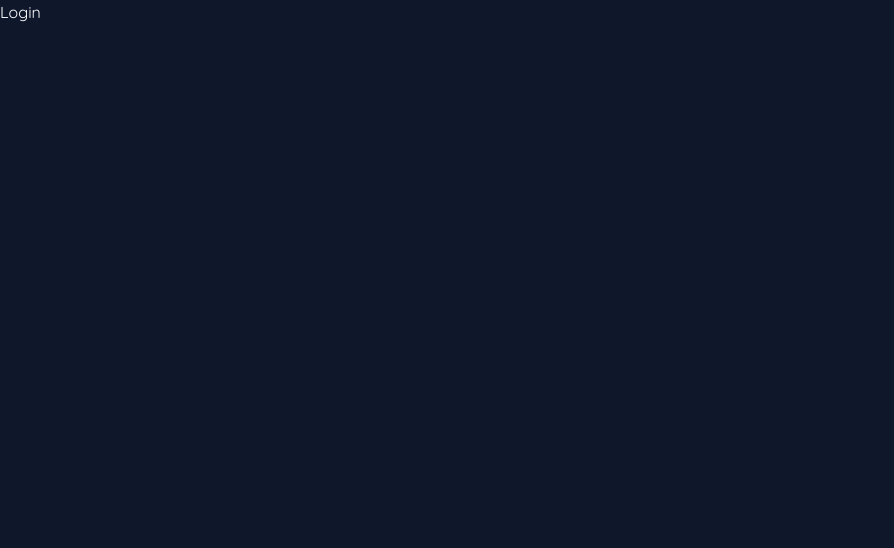
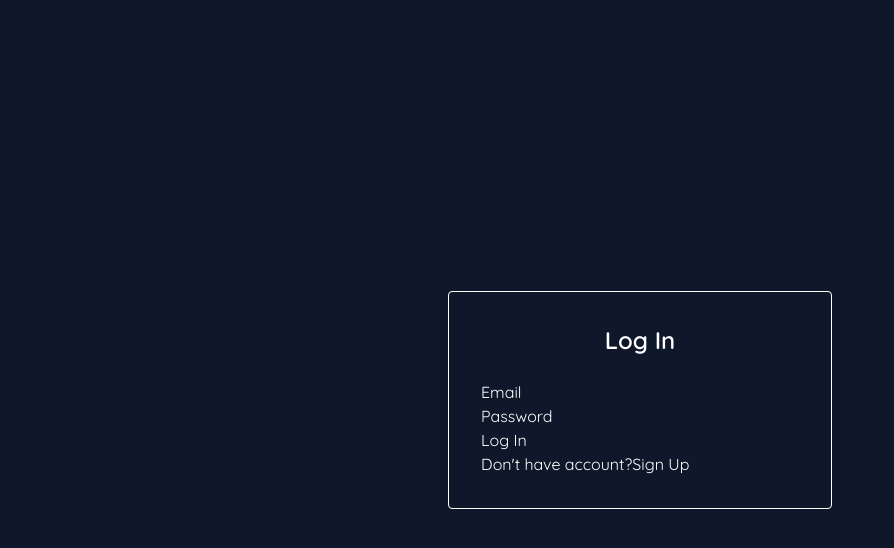
Before and after one commit to KipletingEdwin/AI-Smart-Task-Optimizer-V2, a React (Vite) app: page /login in a window 1280 px wide. Shown: the top 548 px of the page, without its empty margins (0-894 px from the left). Built offline with nearby package versions, Linux system fonts and the light colour scheme.

Commit message:
add a login page

```diff
--- a/src/index.css
+++ b/src/index.css
@@ -6,6 +6,15 @@
 @theme {
   --color-bg-dark: #0F172B;
   --color-text: #FFFFFF;
+
+  --color-paper: #0F172A;
+  --color-ink: #FFFFFF;
+  --color-ink-muted: #83817A;
+  --color-ember: #C4622D;
+  --color-ember-soft: #F3E2D6;
+  --color-line: #E7E4DA;
+  --color-moss: #57735A;
+  --color-moss-soft: #E3EAE1;
 
   --font-quicksand: "Quicksand", sans-serif;
   --font-manrope: "Manrope", sans-serif;
--- a/src/pages/AuthLayout.jsx
+++ b/src/pages/AuthLayout.jsx
@@ -4,20 +4,22 @@ import React from 'react'
 import { Link } from 'react-router'
 
 export const AuthLayout = () => {
+
+
   return (
-    <section className='border-b p-5'>
+
+
+    <header className='border-b p-5'>
         <nav className='flex justify-between'>
             <div className='flex items-center justify-center gap-2'>
                 <Layers/>
                 <Link to='/' className='font-bold'>Task Optimizer</Link>
             </div>
-
             <div className='flex space-x-3'>
                 <Link to='login' className='border px-2 ' >Login</Link>
                 <Link to='/signup' className='border px-2  '>Sign Up</Link>
             </div>
-
         </nav>
-    </section>
+    </header>
   )
 }
--- a/src/pages/Login.jsx
+++ b/src/pages/Login.jsx
@@ -1,8 +1,44 @@
 
-import React from 'react'
+import React, { useState } from 'react'
+import { Link } from 'react-router';
 
 export const Login = () => {
+
+  const [error, setError] = useState('');
+
+
   return (
-    <div>Login</div>
+    <div className='min-h-screen flex items-center justify-center'>
+      <div className='w-full max-w-sm p-8 rounded-sm border'>
+        <h1 className='text-2xl font-semibold mb-6 text-center'>Log In</h1>
+        {
+          error && (
+            <div className='mb-4 p-3 bg-ember-soft text-ember rounded-sm text-sm'>
+              {error}
+            </div>
+          )}
+
+          <form className='space-y-4'>
+            <fieldset>
+              <div>
+                <label>Email</label>
+                <input
+                type='email'
+                required
+                 />
+              </div>
+              <div>
+                <label>Password</label>
+                <input
+                type='password'
+                required
+                  />
+              </div>
+              <button>Log In</button>
+            </fieldset>
+          </form>
+          <p>Don't have account?<Link to='/signup'>Sign Up</Link></p>
+      </div>
+    </div>
   )
 }
--- a/src/pages/SignUp.jsx
+++ b/src/pages/SignUp.jsx
@@ -3,6 +3,10 @@ import React from 'react'
 
 export const SignUp = () => {
   return (
-    <div>SignUp</div>
+    <div>
+      <div>
+
+      </div>
+    </div>
   )
 }
```
Also changed, not shown: 1 other file (tests, documents, lock files or other folders).
